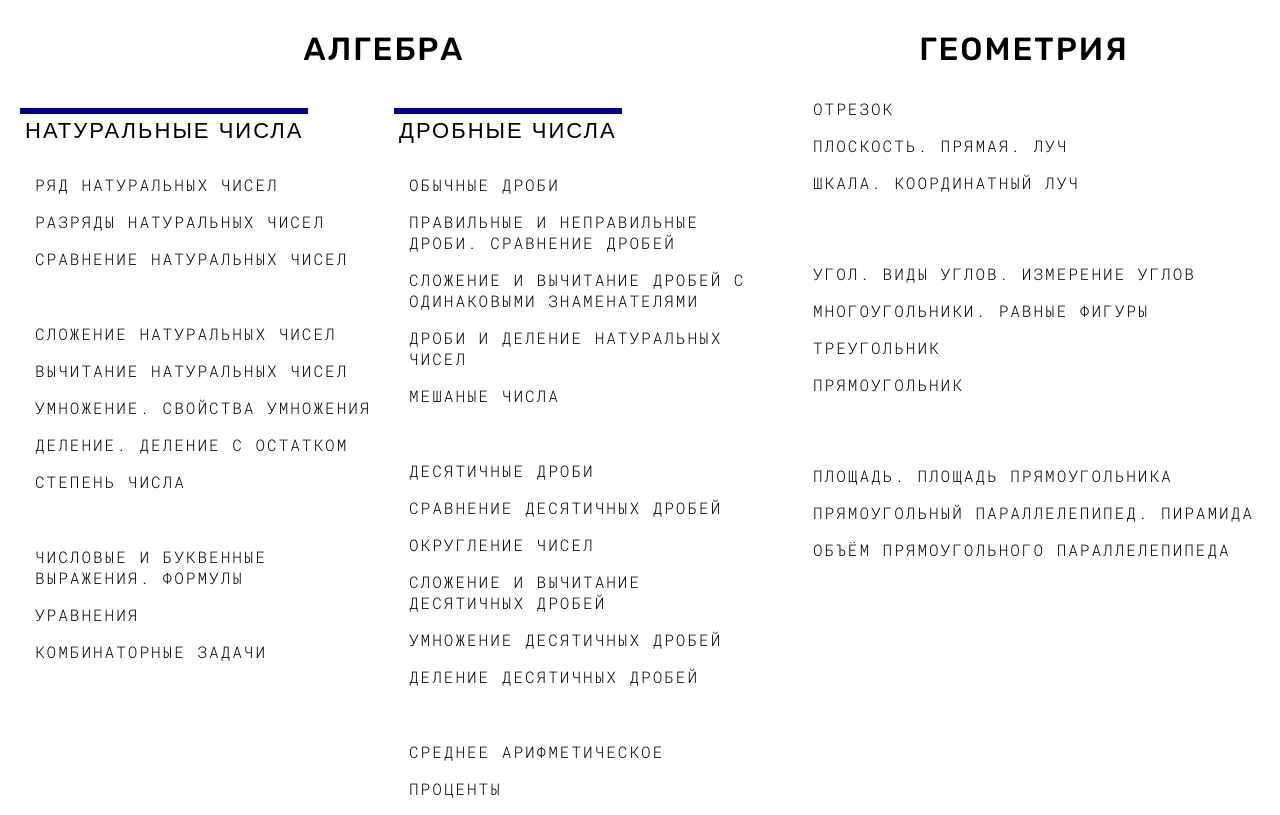
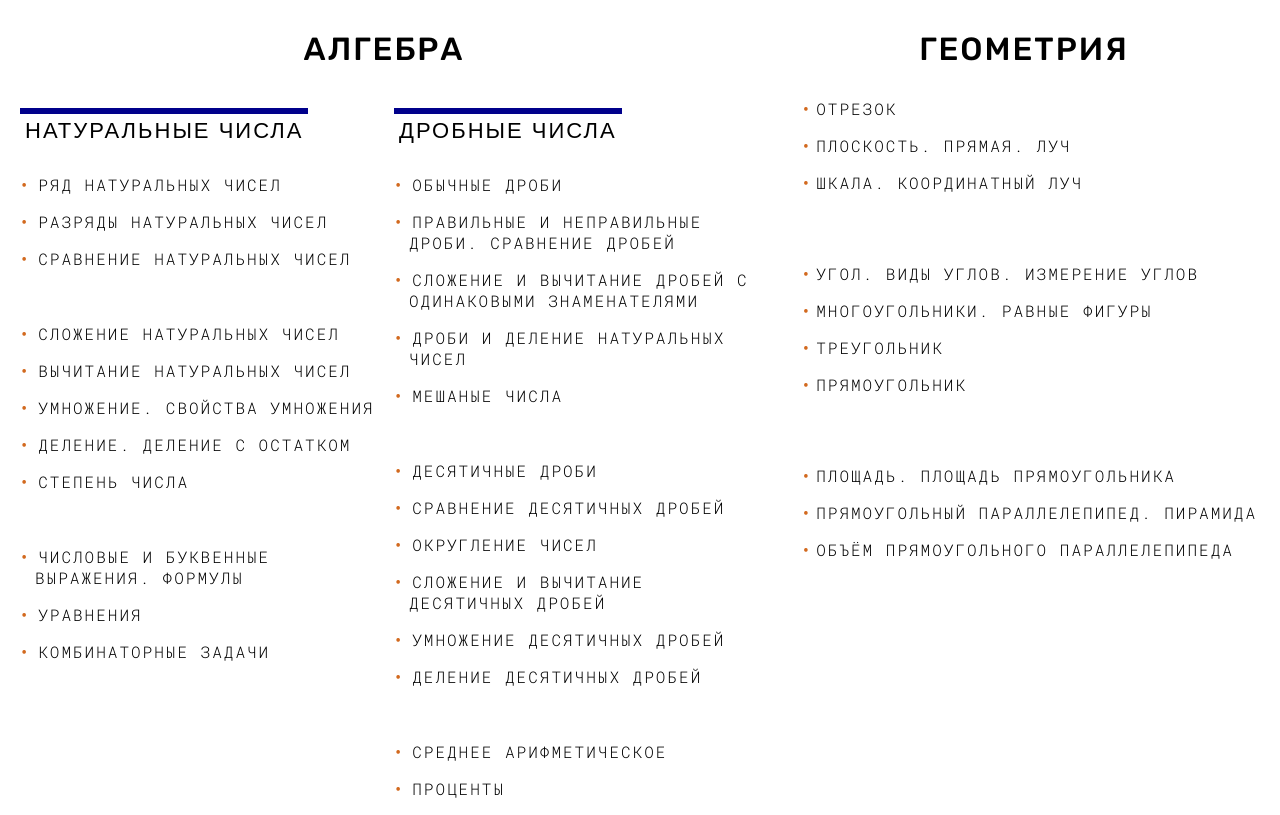
Before and after one commit to artempapik/yamath, a Node server app: page / in a window 1280 px wide. Run offline with Node 20, Linux system fonts and the light colour scheme.

Commit message:
added circles

```diff
--- a/css/start.css
+++ b/css/start.css
@@ -96,3 +96,12 @@ a {
   text-decoration: none;
   color: currentColor;
 }
+
+p::before {
+  content: '\2022';
+  color: chocolate;
+  font-weight: bold;
+  display: inline-block;
+  width: 1.2rem;
+  margin-left: -1rem;
+}
--- a/views/startpage.pug
+++ b/views/startpage.pug
@@ -11,17 +11,20 @@ html
             each theme in themes.algebra.integers
               if !theme.name
                 br
-              p
-                a(href=theme.href)=theme.name
+              else
+                p
+                  a(href=theme.href)=theme.name
           .fractionals
             each theme in themes.algebra.fractionals
               if !theme.name
                 br
-              p
-                a(href=theme.href)=theme.name
+              else
+                p
+                  a(href=theme.href)=theme.name
       .geometry
         each theme in themes.geometry
           if !theme.name
             br
-          p
-            a(href=theme.href)=theme.name
+          else
+            p
+              a(href=theme.href)=theme.name
```
